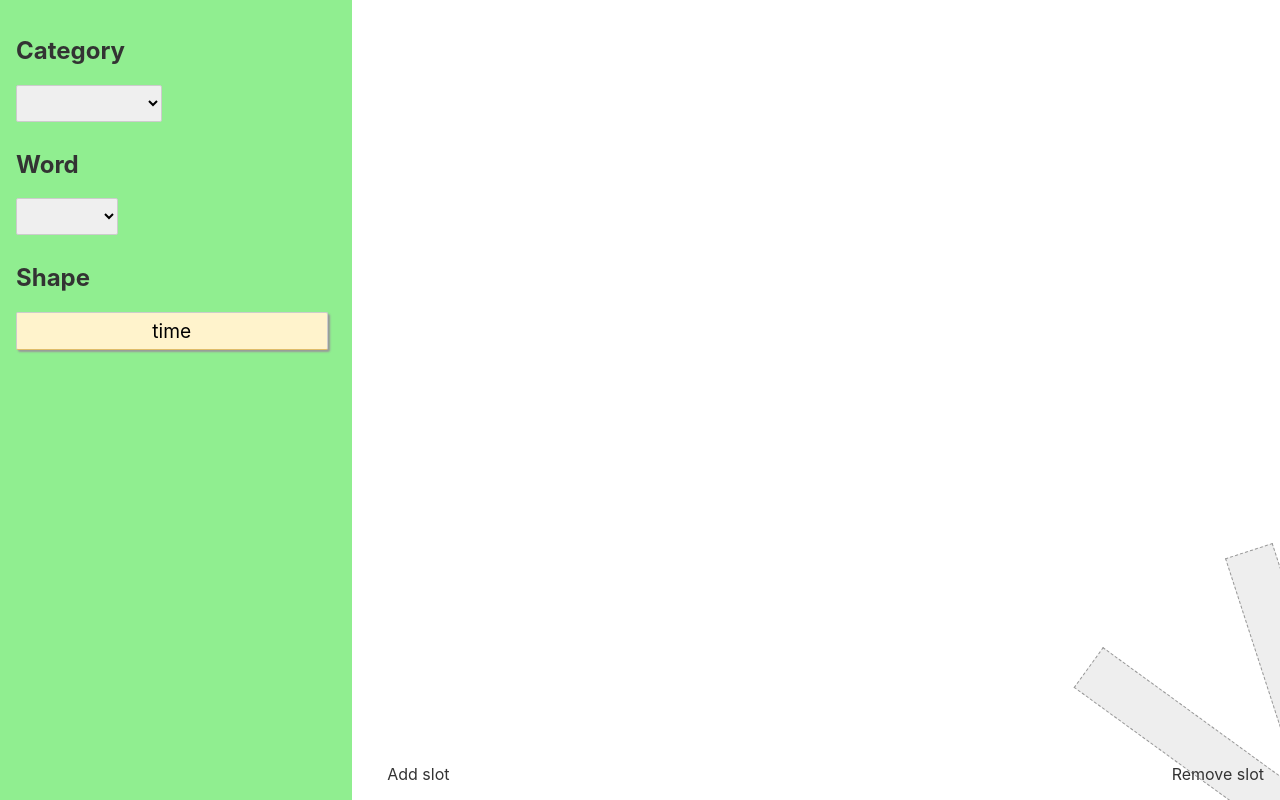
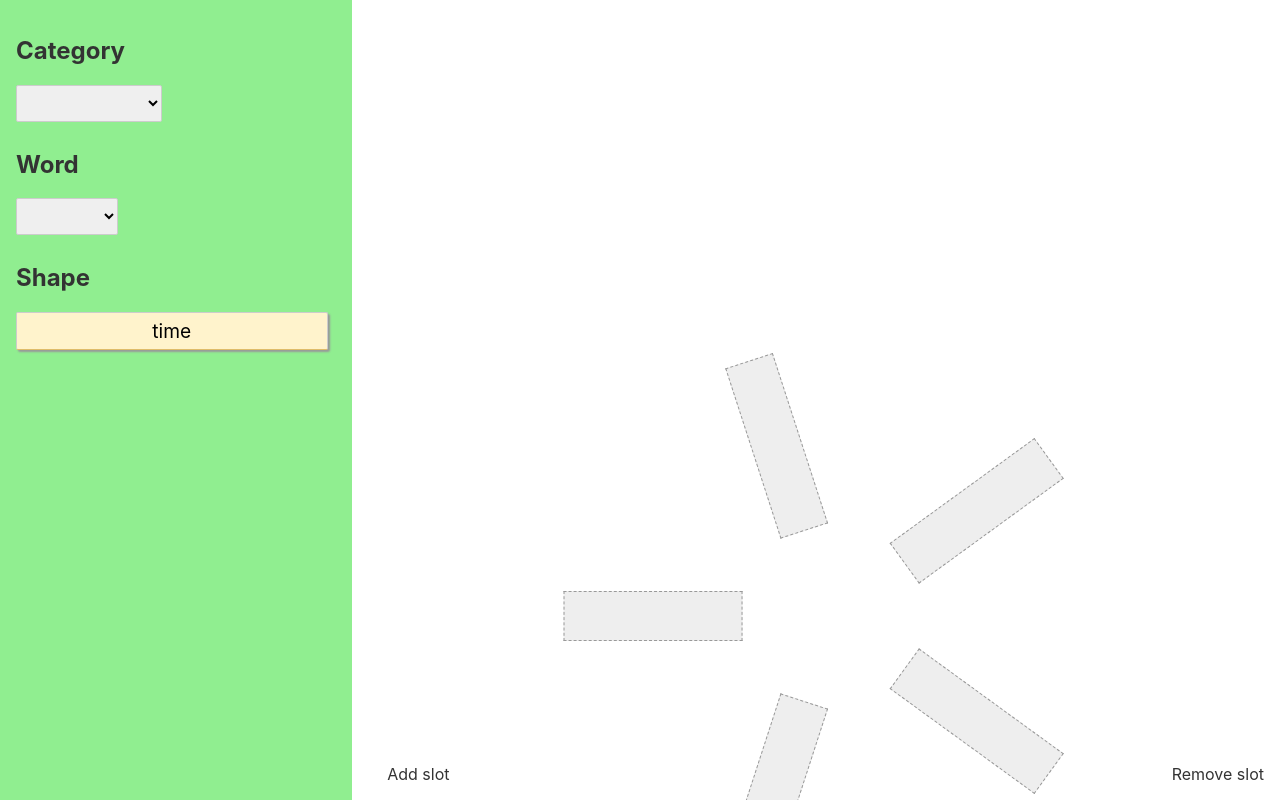
Before and after one commit to Razpudding/ritual-design, a Svelte app: page / in a window 1280 px wide. Shown: the top 800 px of the page. Built offline with nearby package versions, Linux system fonts and the light colour scheme.

Commit message:
Fixed styling of slots with some help🙏🏼

```diff
--- a/src/App.svelte
+++ b/src/App.svelte
@@ -131,7 +131,11 @@
 		float: right;
 		margin: auto;
 	}
+
   .slotsContainer {
+		position: relative;
+		width: 100%;
+		height: 100vh;
   }
 
   .status {
--- a/src/Slot.svelte
+++ b/src/Slot.svelte
@@ -43,13 +43,17 @@
 
 <style>
   .slot {
+    display: block;
     background-color: #eee;
     border: #999 1px dashed;
-    transform: rotate(var(--rot));
-    position: fixed;
+    transform: rotate(var(--rot)) translateX(-50%);
+    transform-origin: center right;
+    position: absolute;
+    top: 50%;
+    left: 30%;
     height: 3em;
-    width: 50%;
-    margin: 50% 50% 50% 50%;
+    width: 20%;
+    margin: auto;
   }
 
   .filled {
```
